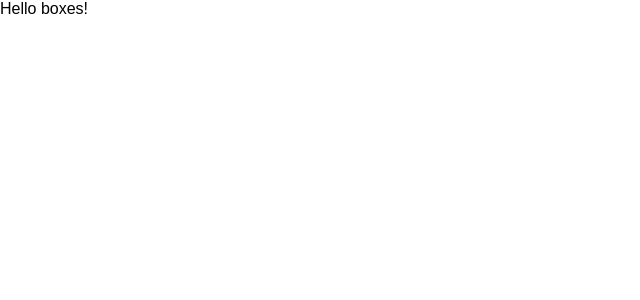
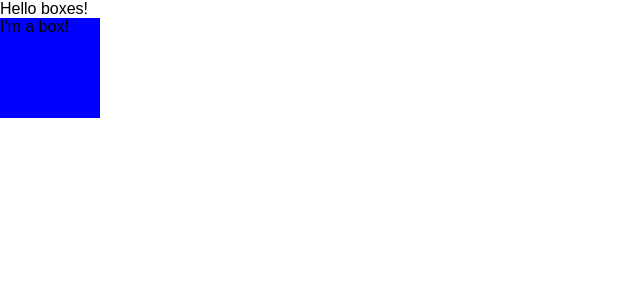
Before and after one commit to Michaelpp20001/React-Random-Colored-Boxes, a React (Create React App) app: page / in a window 1280 px wide. Shown: the top 300 px of the page, without its empty margins (0-640 px from the left). Built offline with nearby package versions, Linux system fonts and the light colour scheme.

Commit message:
added a box component

```diff
--- a/src/App.js
+++ b/src/App.js
@@ -4,7 +4,9 @@ import RandomBoxes from './randomBoxes';
 
 function App() {
   return (
-    <RandomBoxes />
+    <div>
+      <RandomBoxes />
+      </div>
   );
 }
 
--- /dev/null
+++ b/src/Box.css
@@ -0,0 +1,4 @@
+.box{
+    height: 100px;
+    width: 100px;
+}
--- /dev/null
+++ b/src/Box.js
@@ -0,0 +1,14 @@
+import React, {Component} from 'react';
+import './Box.css';
+
+class Box extends Component {
+
+    render () {
+        return (
+            <div className="box" style={{backgroundColor: "blue"}}>I'm a box!</div>
+        );
+    }
+
+};
+
+export default Box
--- a/src/randomBoxes.js
+++ b/src/randomBoxes.js
@@ -1,19 +1,9 @@
 import React, {Component} from 'react';
 import './randomBoxes.css';
+import Box from './Box';
 
 class RandomBoxes extends Component {
-
-    render () {
-        return (
-            <div className="App">
-                Hello boxes!
-            </div>
-        );
-    }
-
-};
-
-RandomBoxes.defaultProps = {
+    static defaultProps = {
         allColors: ["AliceBlue","AntiqueWhite","Aqua","Aquamarine","Azure","Beige","Bisque","Black","BlanchedAlmond",
                     "Blue","BlueViolet","Brown","BurlyWood","CadetBlue","Chartreuse","Chocolate",
                     "Coral","CornflowerBlue","Cornsilk","Crimson","Cyan","DarkBlue","DarkCyan","DarkGoldenRod",
@@ -35,5 +25,15 @@ RandomBoxes.defaultProps = {
                     "SteelBlue","Tan","Teal","Thistle","Tomato","Turquoise","Violet","Wheat","White","WhiteSmoke",
                     "Yellow","YellowGreen"]
       };
+    render () {
+        return (
+            <div className="App">
+                Hello boxes!
+                <Box />
+            </div>
+        );
+    }
+
+};
 
 export default RandomBoxes;
```
Lines whose indentation alone changed are shown as unchanged.
